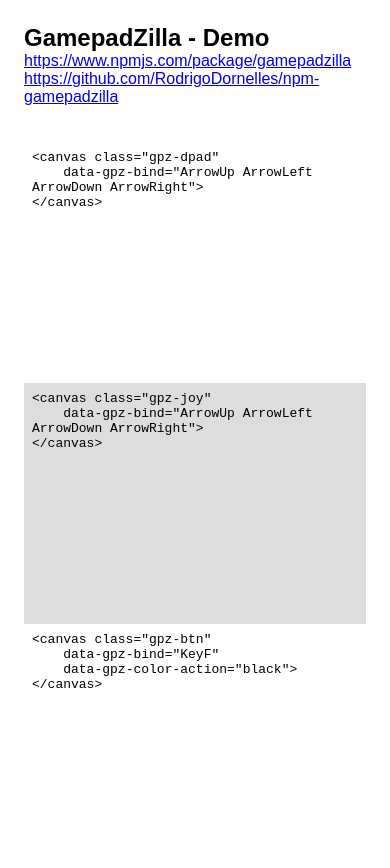
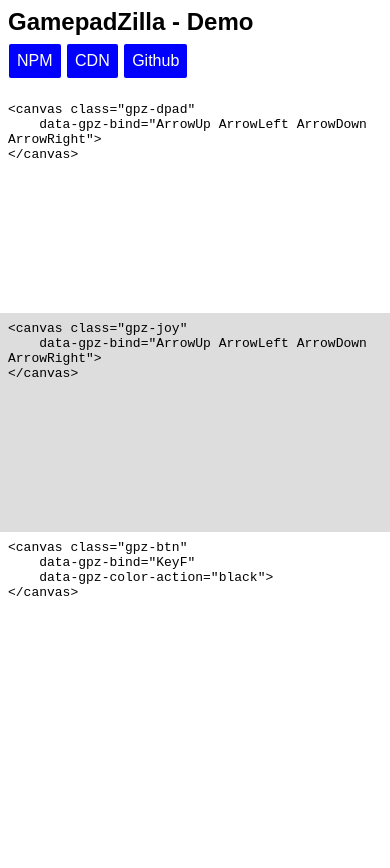
Before and after one commit to RodrigoDornelles/npm-gamepadzilla, a website: page examples/index.html in a window 390 px wide. After the commit the page ends 844 px from the top, so only its background shows below. Drawn offline with Linux system fonts and the light colour scheme.

Commit message:
docs: improve demo responsive layout

```diff
--- a/examples/index.html
+++ b/examples/index.html
@@ -19,14 +19,13 @@
 
         main {
             max-width: 1024px;
-            padding: 24px;
         }
         pre {
             padding: 8px;
             text-wrap: wrap;
         }
         code{
-            min-width: 40vmin;
+            min-width: 640px;
         }
         .container {
             width: 100%;
@@ -40,15 +39,43 @@
         .color2 {
             background-color: #ddd;
         }
+        .title {
+            padding: 8px;
+        }
+        a {
+            margin: 8px 1px;
+            padding: 8px;
+            border-radius: 2px;
+            color: white;
+            display: inline-block;
+            text-decoration: none;
+            background-color: blue;
+        }
+        a:hover {
+            color: black;
+            background-color: yellow;
+        }
+        hr {
+            visibility: hidden;
+        }
+        @media (max-width: 900px) {
+            .container {
+                justify-content: space-evenly;
+            }
+            code {
+                min-width: initial;
+                width: 100%;
+            }
+        }
     </style>
 </head>
 <body>
     <main class="center">
-        <section>
+        <section class="title">
             <h1>GamepadZilla - Demo</h1>
-            <a href="https://www.npmjs.com/package/gamepadzilla" target="_blank">https://www.npmjs.com/package/gamepadzilla</a><br/>
-            <a href="https://github.com/RodrigoDornelles/npm-gamepadzilla" target="_blank">https://github.com/RodrigoDornelles/npm-gamepadzilla</a>
-            <br/><br/><br/>
+            <a href="https://www.npmjs.com/package/gamepadzilla" target="_blank">NPM</a>
+            <a href="https://www.jsdelivr.com/package/npm/gamepadzilla" target="_blank">CDN</a>
+            <a href="https://github.com/RodrigoDornelles/npm-gamepadzilla" target="_blank">Github</a>
         </section>
         <section class="container">
             <code>
@@ -58,7 +85,7 @@
 &lt;/canvas&gt;
                 </pre>
             </code>
-            <canvas class="gpz-dpad" data-gpz-bind=""></canvas>
+            <canvas class="gpz-dpad" data-gpz-bind="" width="128" height="128"></canvas>
         </section>
         <section class="container color2">
             <code>
@@ -68,7 +95,7 @@
 &lt;/canvas&gt;
                 </pre>
             </code>
-            <canvas class="gpz-joy" data-gpz-bind=""></canvas>
+            <canvas class="gpz-joy" data-gpz-bind="" width="128" height="128"></canvas>
         </section>
         <section class="container">
             <code>
@@ -79,7 +106,7 @@
 &lt;/canvas&gt;
                 </pre>
             </code>
-            <canvas class="gpz-btn" data-gpz-bind="" data-gpz-color-action="black"></canvas>
+            <canvas class="gpz-btn" data-gpz-bind="" data-gpz-color-action="black" width="128" height="128"></canvas>
         </section>
     </main>
 </body>
```
